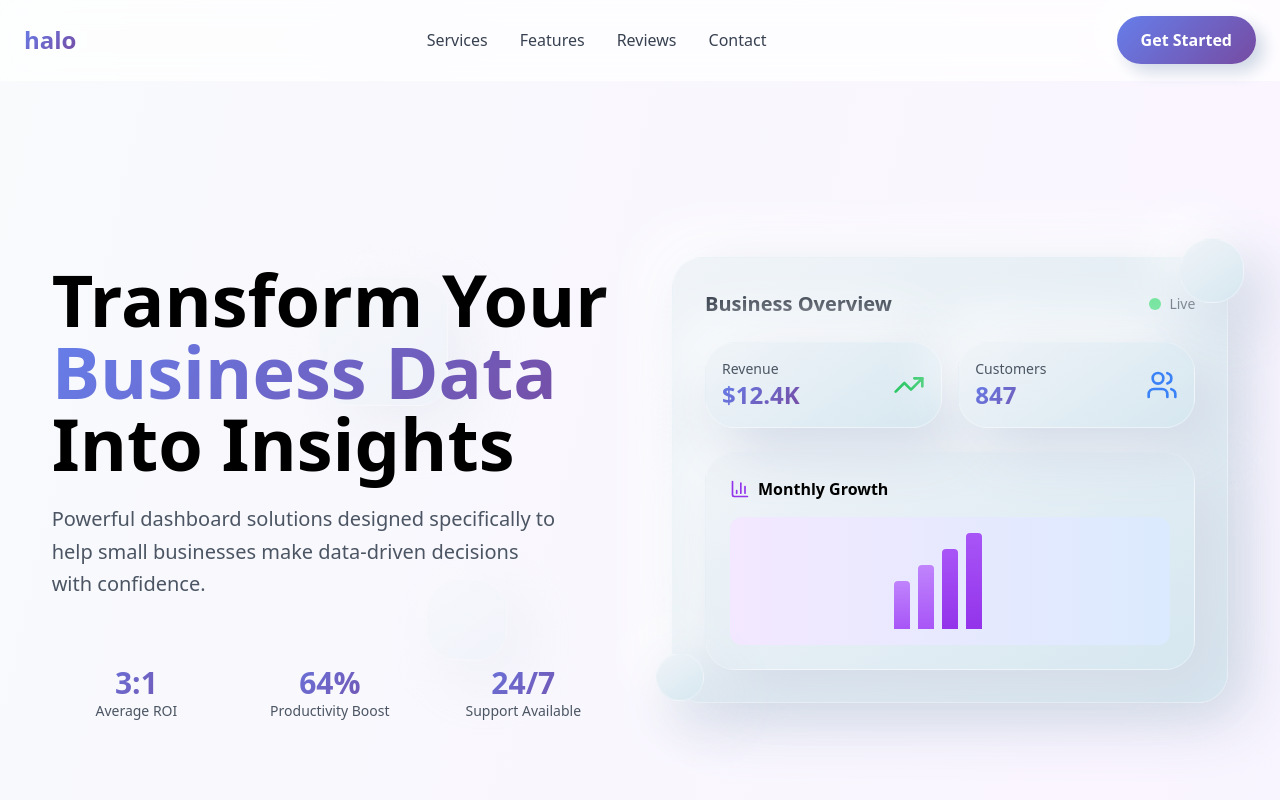
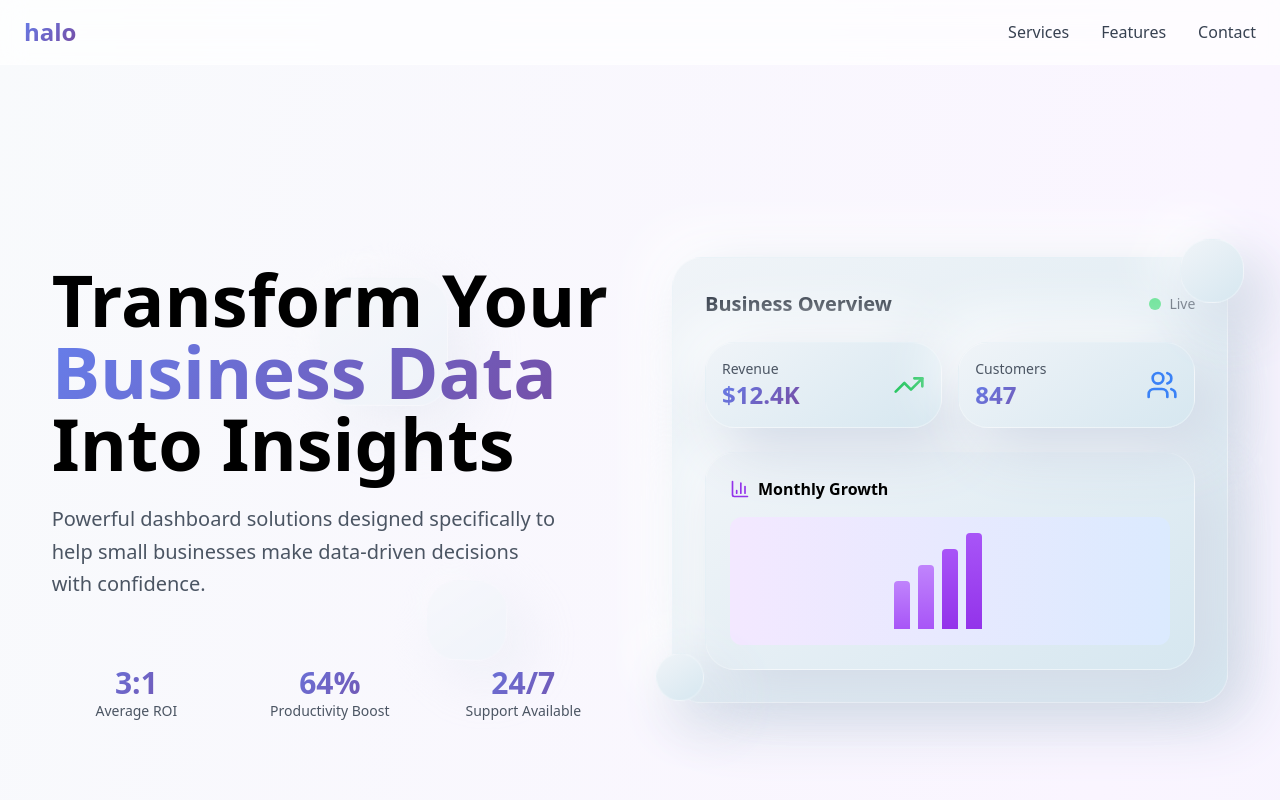
Before and after one commit to HaloJuan/Halo-Site, a Next.js app: page / in a window 1280 px wide. Shown: the top 800 px of the page. Built offline with nearby package versions, Linux system fonts and the light colour scheme.

Commit message:
Changes Top Buttons

```diff
--- a/app/layout.js
+++ b/app/layout.js
@@ -79,13 +79,13 @@ export default function Layout({ children, currentPageName }) {
             <div className="hidden md:flex items-center space-x-8">
               <a href="#services" className="text-gray-700 hover:text-purple-600 font-medium transition-colors">Services</a>
               <a href="#features" className="text-gray-700 hover:text-purple-600 font-medium transition-colors">Features</a>
-              <a href="#testimonials" className="text-gray-700 hover:text-purple-600 font-medium transition-colors">Reviews</a>
+              {/*<a href="#testimonials" className="text-gray-700 hover:text-purple-600 font-medium transition-colors">Reviews</a>*/}
               <a href="#contact" className="text-gray-700 hover:text-purple-600 font-medium transition-colors">Contact</a>
             </div>
 
-            <button className="clay-button px-6 py-3 text-white font-semibold">
+            {/*<button className="clay-button px-6 py-3 text-white font-semibold">
               Get Started
-            </button>
+            </button>*/}
           </div>
         </div>
       </nav>
```
